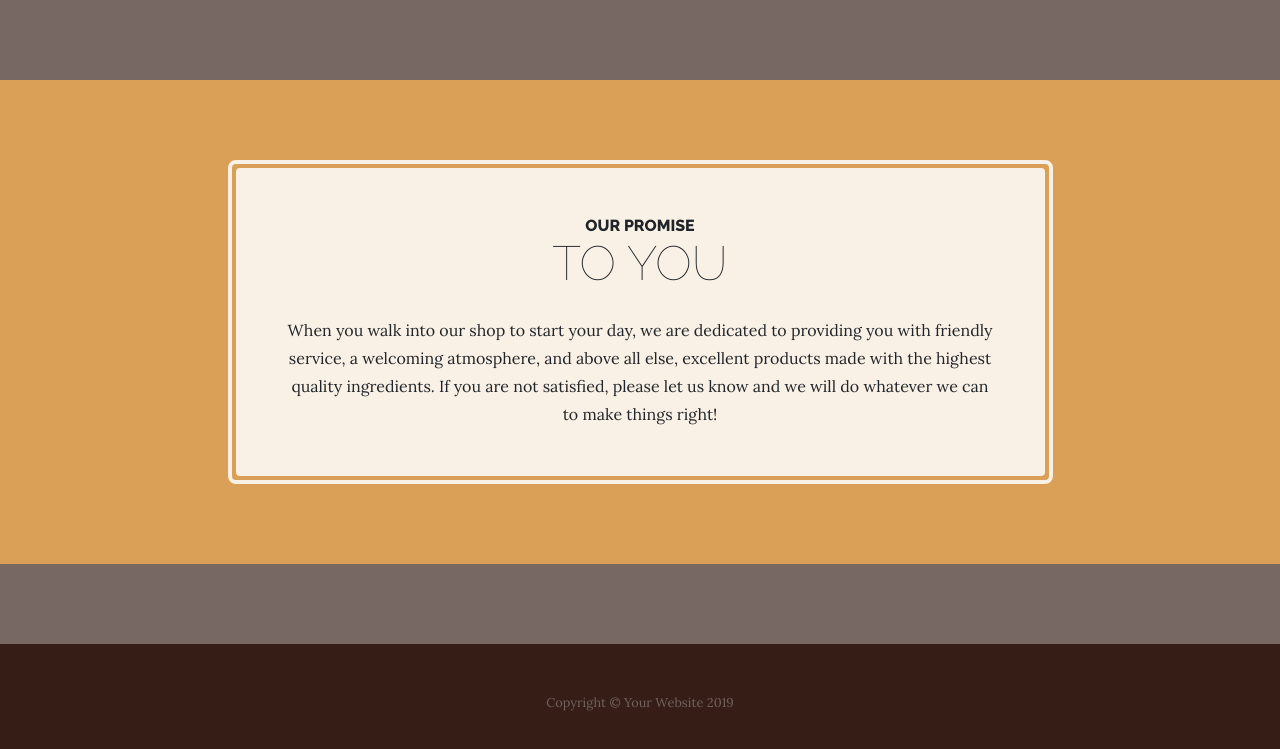
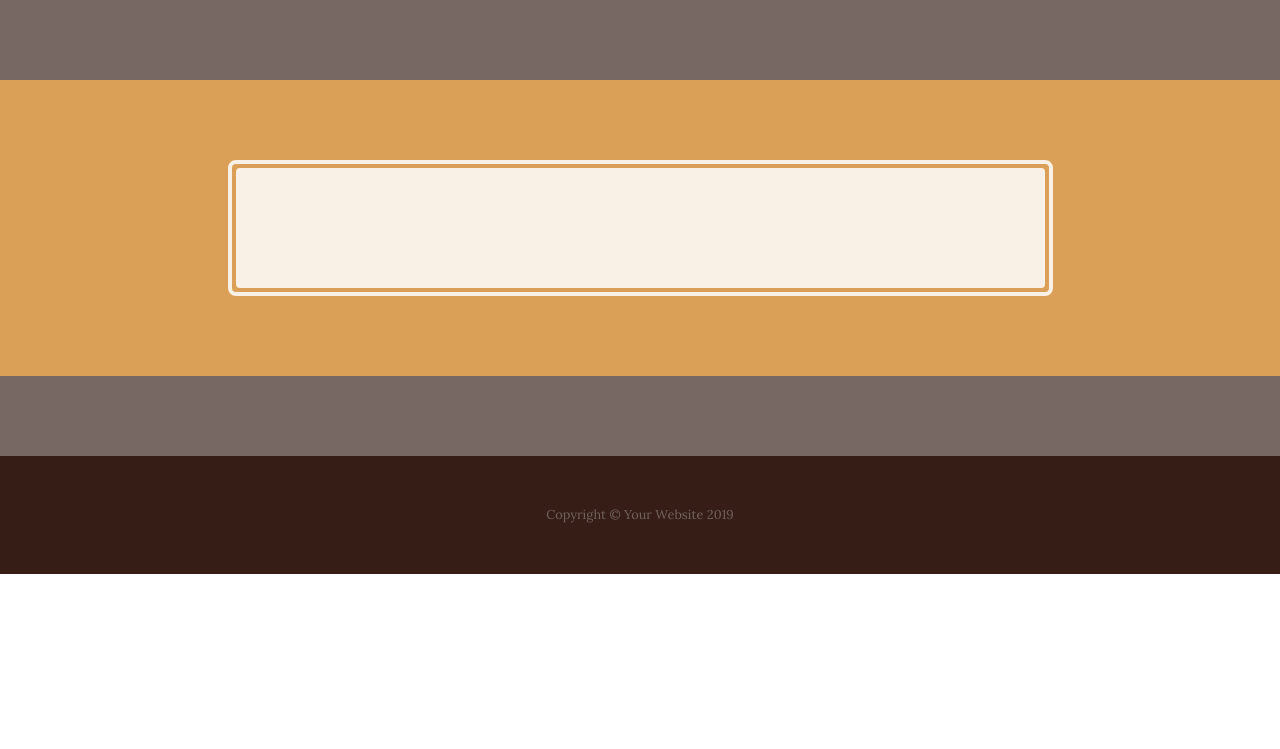
Before and after one commit to EuruS2001/home, a website: page index.html in a window 1280 px wide. Shown: the part 947-1696 px from the top of the page. After the commit the page ends 1521 px from the top, so only its background shows below. Drawn offline with Linux system fonts and the light colour scheme.

Commit message:
Update index.html

```diff
--- a/index.html
+++ b/index.html
@@ -82,10 +82,10 @@
         <div class="col-xl-9 mx-auto">
           <div class="cta-inner text-center rounded">
             <h2 class="section-heading mb-4">
-              <span class="section-heading-upper">Our Promise</span>
-              <span class="section-heading-lower">To You</span>
+              <span class="section-heading-upper"></span>
+              <span class="section-heading-lower"></span>
             </h2>
-            <p class="mb-0">When you walk into our shop to start your day, we are dedicated to providing you with friendly service, a welcoming atmosphere, and above all else, excellent products made with the highest quality ingredients. If you are not satisfied, please let us know and we will do whatever we can to make things right!</p>
+            <p class="mb-0"></p>
           </div>
         </div>
       </div>
```
